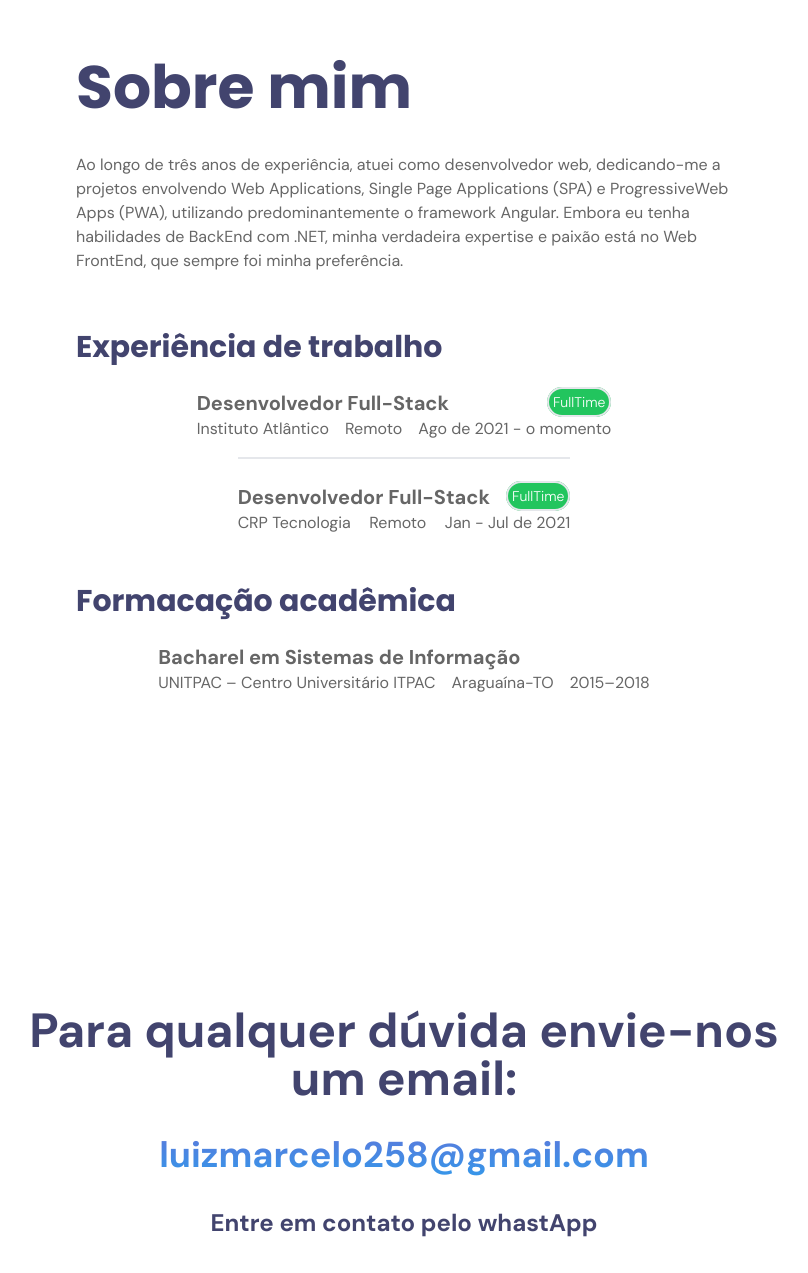
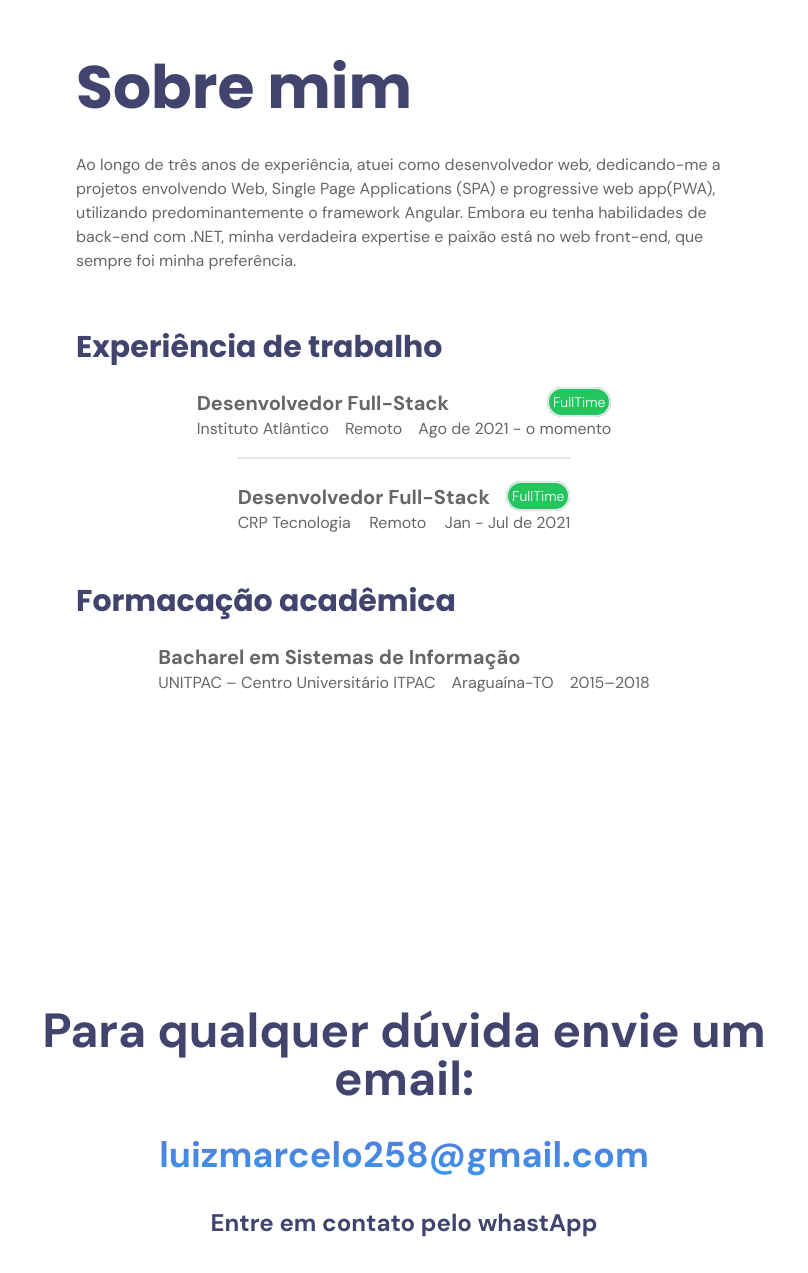
Before and after one commit to luiz258/app-site, a Next.js app: page / in a window 1280 px wide. Shown: the part 1554-2827 px from the top of the page, without its empty margins (236-1044 px from the left). Built offline with nearby package versions, Linux system fonts and the light colour scheme.

Commit message:
improve: update text in about section

```diff
--- a/src/app/components/about-section/index.tsx
+++ b/src/app/components/about-section/index.tsx
@@ -13,8 +13,8 @@
                         </h4>
                         <h3 className="font__dmSans font__color-gray text-left mt-9 mb-6">
                         Ao longo de três anos de experiência, atuei como desenvolvedor web,
-                        dedicando-me a projetos envolvendo Web Applications, Single Page Applications (SPA) e ProgressiveWeb Apps (PWA),
-                        utilizando predominantemente o framework Angular. Embora eu tenha habilidades de BackEnd com .NET, minha verdadeira expertise e paixão está no Web FrontEnd,
+                        dedicando-me a projetos envolvendo Web, Single Page Applications (SPA) e progressive web app(PWA),
+                        utilizando predominantemente o framework Angular. Embora eu tenha habilidades de back-end com .NET, minha verdadeira expertise e paixão está no web front-end,
                         que sempre foi minha preferência.
                         </h3>
                     </div>
--- a/src/app/components/contact-section/index.tsx
+++ b/src/app/components/contact-section/index.tsx
@@ -22,7 +22,7 @@
                 <div className="mx-auto max-w-1x1 xs:flex-col justify-around">
                     <div>
                         <h2 className="font-bold font__color-purple font__dmSans sm:text-4xl  lg:text-5xl text-center">
-                            Para qualquer dúvida envie-nos um email:
+                            Para qualquer dúvida envie um email:
                         </h2>
                         <h3 className="font-bold font__dmSans font__color-gradient text-center p-8 sm:text-3xl lg:text-4xl">
                             luizmarcelo258@gmail.com
```
